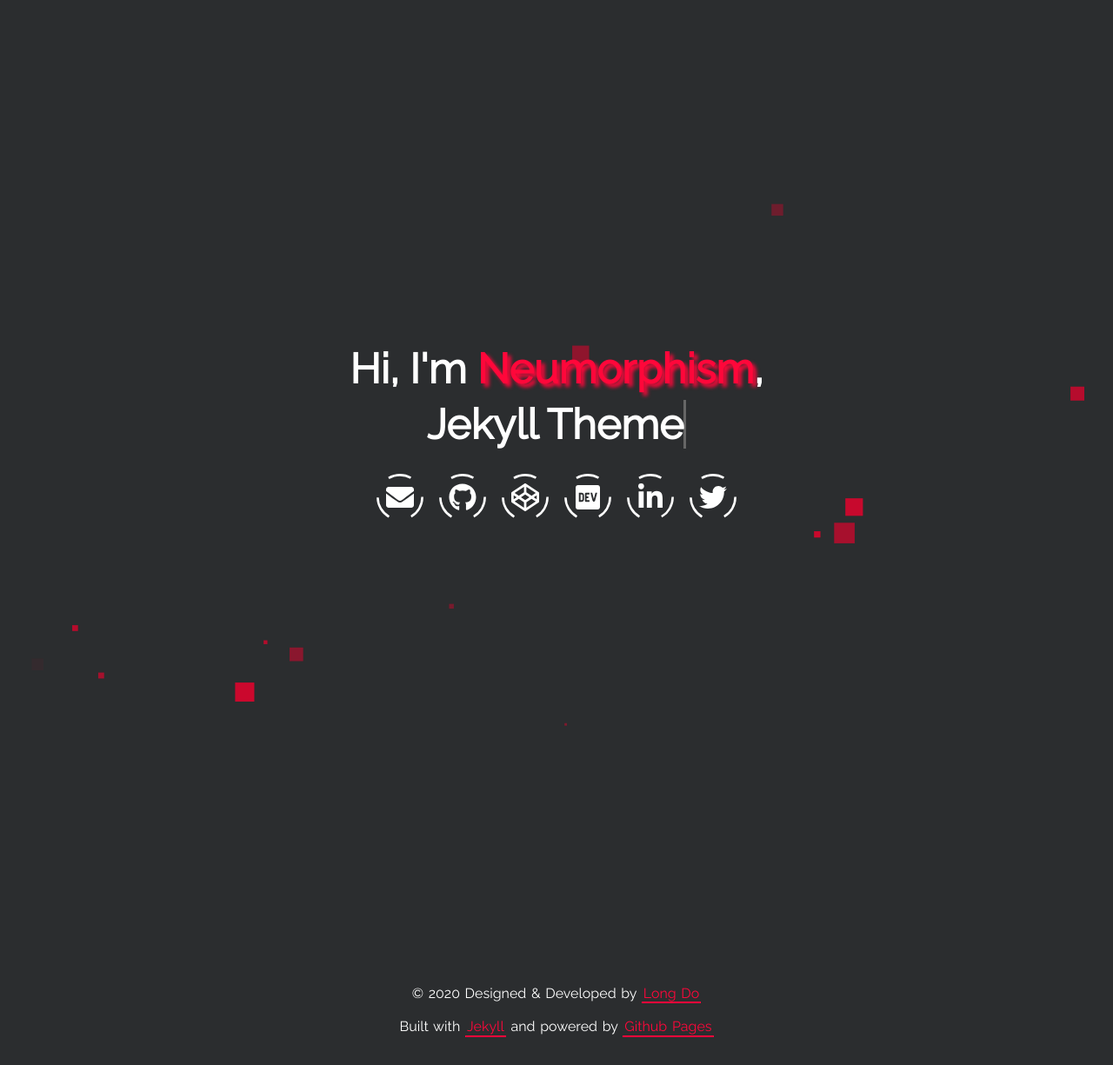
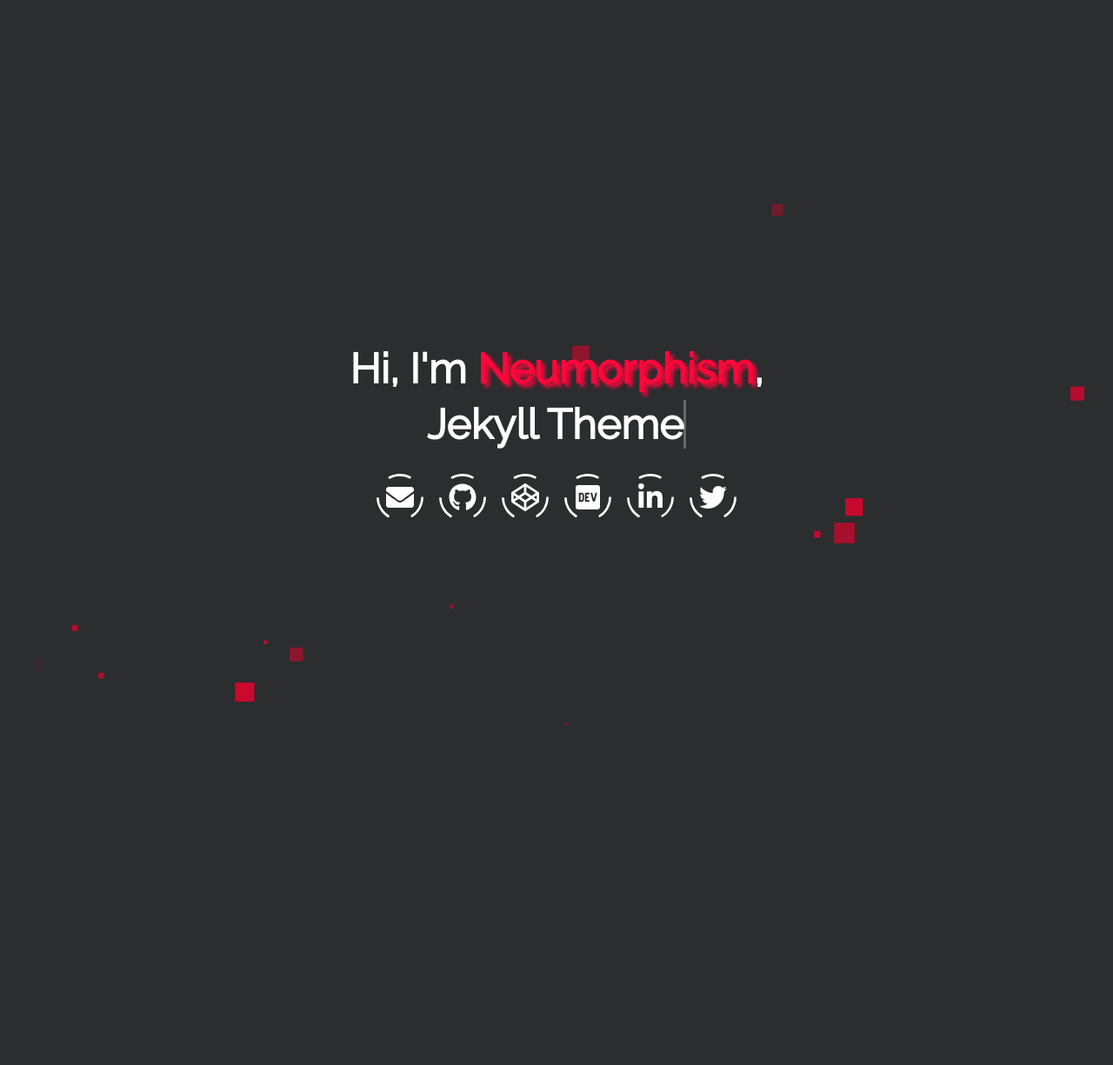
Before and after one commit to oryfoxer/oryfoxer.github.io, a Jekyll site: the page built from index.html, in a window 1280 px wide. Shown: the whole page at 87% size. Built offline with Jekyll 4.4.1, drawn with Linux system fonts in a browser that asks for light colours; after the commit the page ends 1132 px from its top, so only the background shows below that.

Commit message:
Update footer.html

```diff
--- a/_includes/footer.html
+++ b/_includes/footer.html
@@ -1,20 +1,5 @@
 <footer class="footer">
-  <p>
-    &copy; 2020 Designed & Developed by
-    <a class="highlight-link" href="https://longpdo.github.io/" target="_blank" rel="noreferrer">
-      Long Do
-    </a>
-  </p>
-  <p>
-    Built with
-    <a class="highlight-link" href="https://jekyllrb.com/"target="_blank" rel="noreferrer">
-      Jekyll
-    </a>
-    and powered by
-    <a class="highlight-link" href="https://pages.github.com/" target="_blank" rel="noreferrer">
-      Github Pages
-    </a>
-  </p>
+
 </footer>
 
 <!-- Google Analytics -->
```
